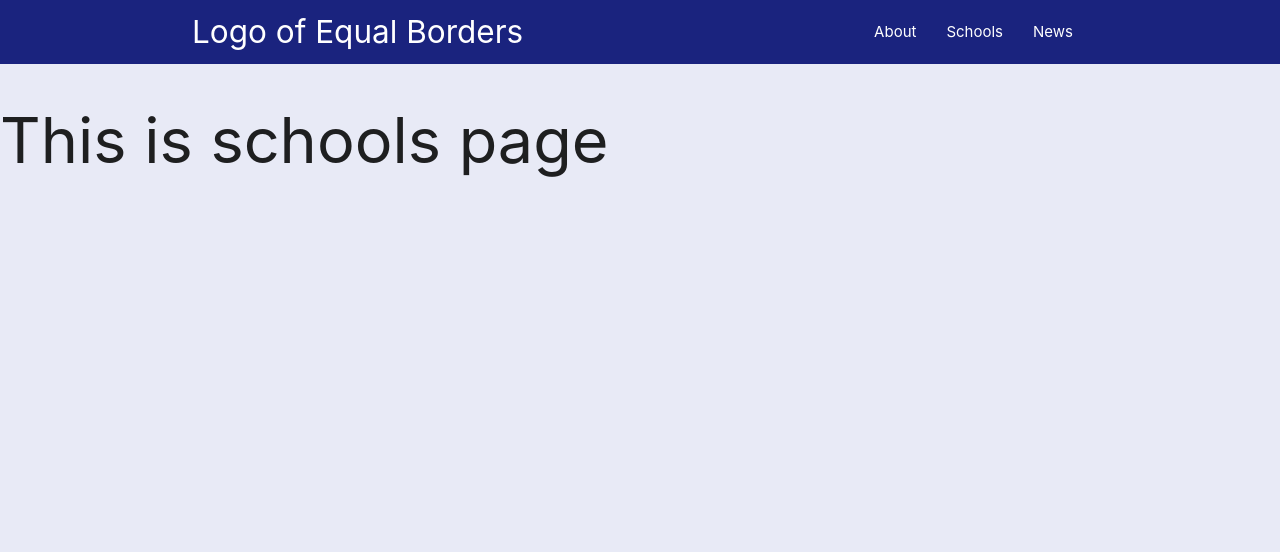
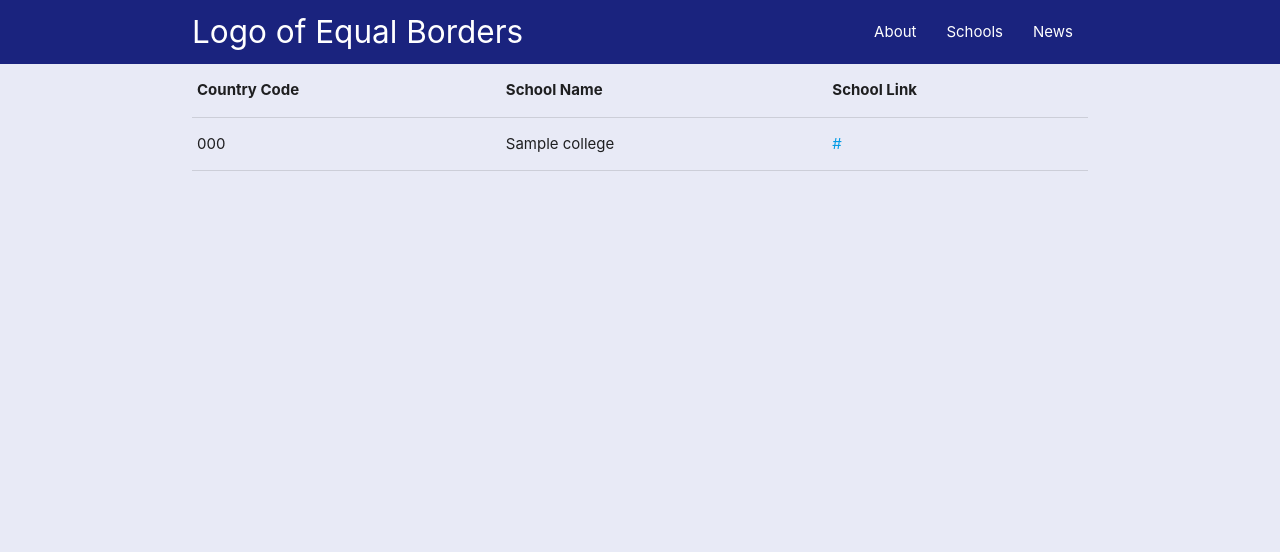
Before and after one commit to griff16/EqualBorders, a Django app: page /schools/ in a window 1280 px wide. Shown: the top 552 px of the page. Run offline with Django 3.2, Linux system fonts and the light colour scheme; tables that the repository leaves empty hold one stand-in row (values such as "Sample post"); some libraries are stand-ins or nearby versions.

Commit message:
added school list on school page

```diff
--- a/summaryDashboard/views.py
+++ b/summaryDashboard/views.py
@@ -21,8 +21,8 @@ class summaryDashboardAboutView(ListView):
 # this is Schools page
 class summaryDashboardSchoolsView(ListView):
     template_name = "schools.html"
-    model = Post
-    context_object_name = 'newsFeeds'
+    model = College
+    context_object_name = 'schools'
 
 # this is News page
 class summaryDashboardNewsView(ListView):
--- a/templates/summaryDashboard/schools.html
+++ b/templates/summaryDashboard/schools.html
@@ -1,7 +1,27 @@
 {% extends 'base.html' %}
 
 {% block content %}
+<div class="container">
+    <table class="highlight">
+        <thead>
+            <tr>
+                <th>Country Code</th>
+                <th>School Name</th>
+                <th>School Link</th>
+            </tr>
+        </thead>
 
-<h1>This is schools page</h1>
+        <tbody>
 
+            {% for school in schools %}
+            <tr>
+                <td>{{ school.code }}</td>
+                <td>{{ school.name }}</td>
+                <td><a href={{ school.link }}>{{ school.link }}</a></td>
+            </tr>
+            {% endfor %}
+
+        </tbody>
+    </table>
+</div>
 {% endblock %}
```
